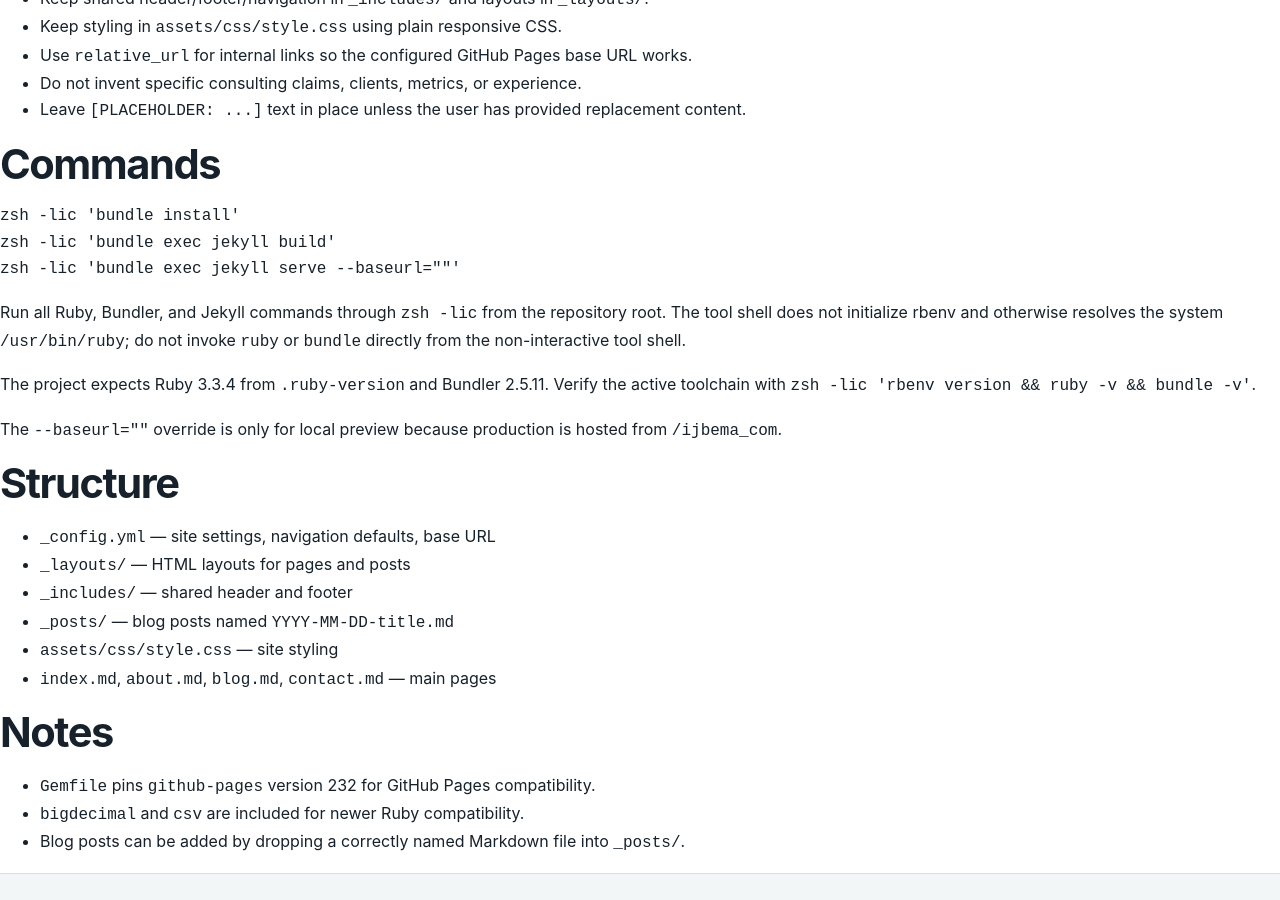
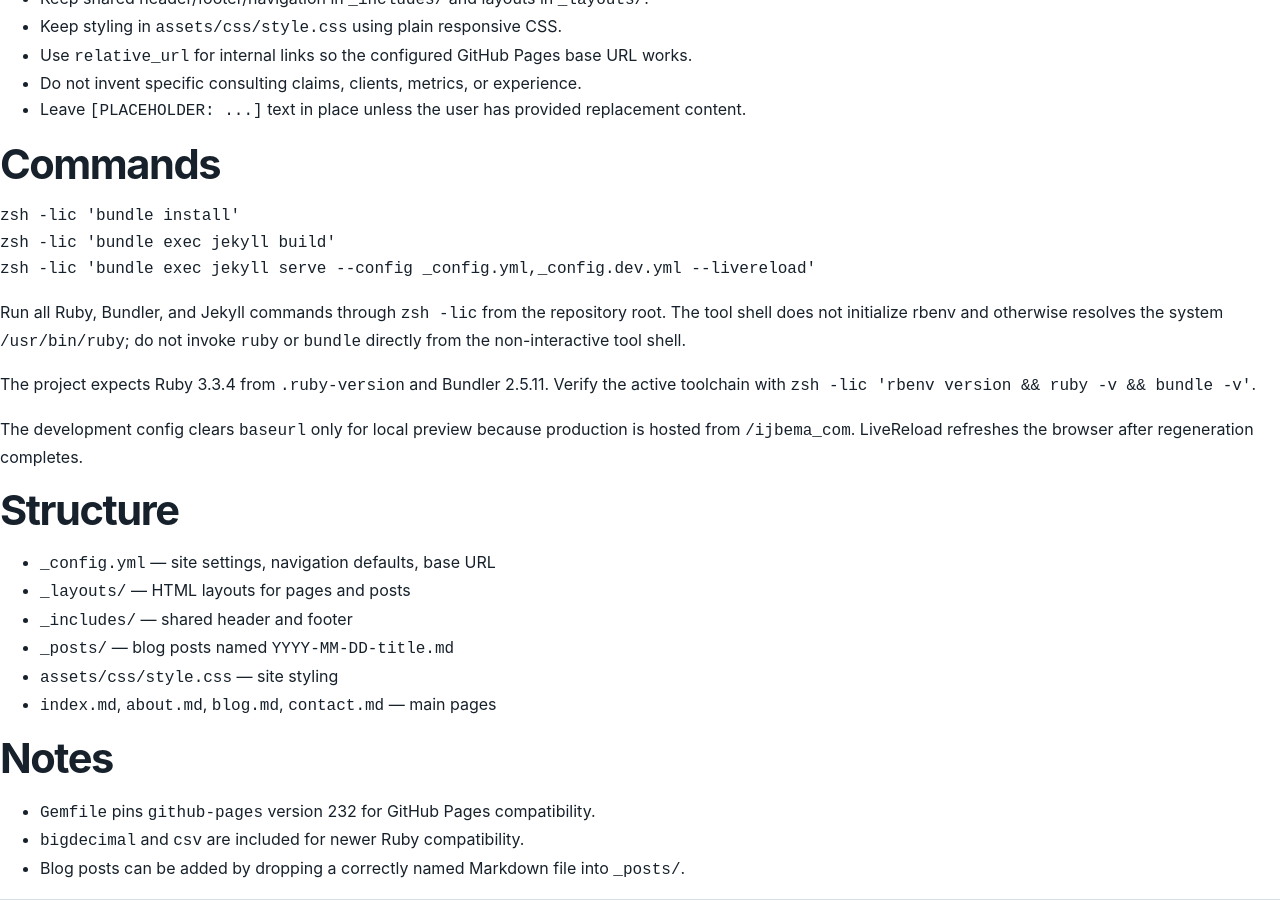
Before and after one commit to markijbema/ijbema_com, a Jekyll site: the page built from AGENTS.md, in a window 1280 px wide and 900 px high, scrolled down 587 px. Built offline with Jekyll 4.4.1, drawn with Linux system fonts in a browser that asks for light colours; our own code applies the rules of GitHub Pages for plain Markdown files.

Commit message:
feat(config): add development config with LiveReload for local preview

````diff
--- a/AGENTS.md
+++ b/AGENTS.md
@@ -25,14 +25,14 @@ This is intended for native GitHub Pages project-site hosting:
 ```sh
 zsh -lic 'bundle install'
 zsh -lic 'bundle exec jekyll build'
-zsh -lic 'bundle exec jekyll serve --baseurl=""'
+zsh -lic 'bundle exec jekyll serve --config _config.yml,_config.dev.yml --livereload'
 ```
 
 Run all Ruby, Bundler, and Jekyll commands through `zsh -lic` from the repository root. The tool shell does not initialize rbenv and otherwise resolves the system `/usr/bin/ruby`; do not invoke `ruby` or `bundle` directly from the non-interactive tool shell.
 
 The project expects Ruby 3.3.4 from `.ruby-version` and Bundler 2.5.11. Verify the active toolchain with `zsh -lic 'rbenv version && ruby -v && bundle -v'`.
 
-The `--baseurl=""` override is only for local preview because production is hosted from `/ijbema_com`.
+The development config clears `baseurl` only for local preview because production is hosted from `/ijbema_com`. LiveReload refreshes the browser after regeneration completes.
 
 ## Structure
 
--- /dev/null
+++ b/_config.dev.yml
@@ -0,0 +1 @@
+baseurl: ""
````
Also changed, not shown: README.md.
